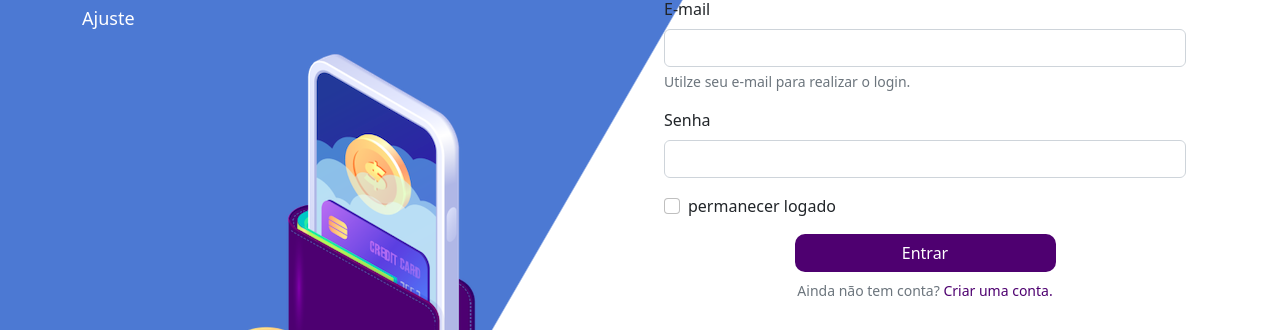
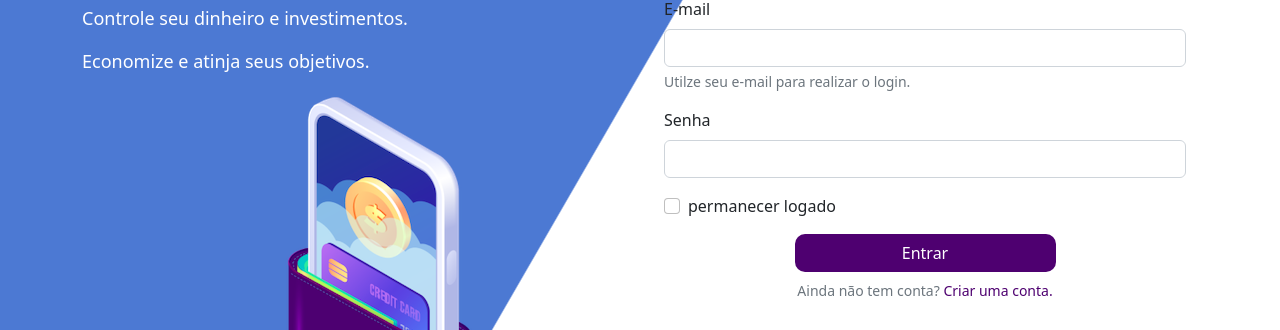
Before and after one commit to davidbarrosti/Nikel, a plain HTML site: page Public/Index.html in a window 1280 px wide. Shown: the part 174-504 px from the top of the page. Drawn offline with nearby package versions, Linux system fonts and the light colour scheme.

Commit message:
Voltando ao Projeto Original

```diff
--- a/Public/Index.html
+++ b/Public/Index.html
@@ -14,7 +14,9 @@
             <div class="row vh-100">
                 <div class="col d-flex justify-content-center my-5 flex-column">
                     <div class="text-login">
-                       <p>Ajuste</p>
+                        <p>Organize suas finâncias de uma forma fácil.</p>
+                        <p>Controle seu dinheiro e investimentos.</p>
+                        <p>Economize e atinja seus objetivos.</p>
                     </div>
                     <div class="text-center">
                         <img src="./assets/images/pocket.png" alt="image pocket" class="img-fluid" srcset="">
```
